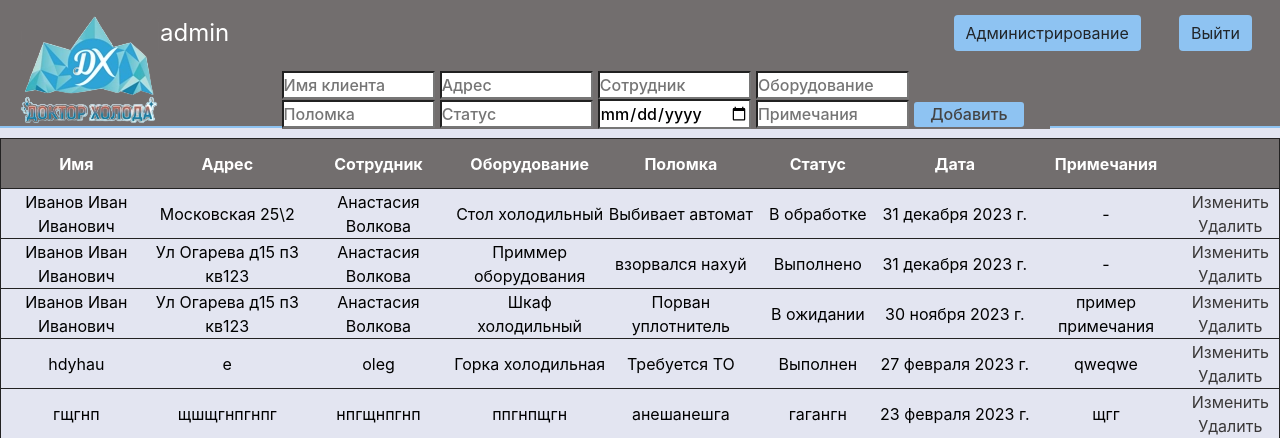
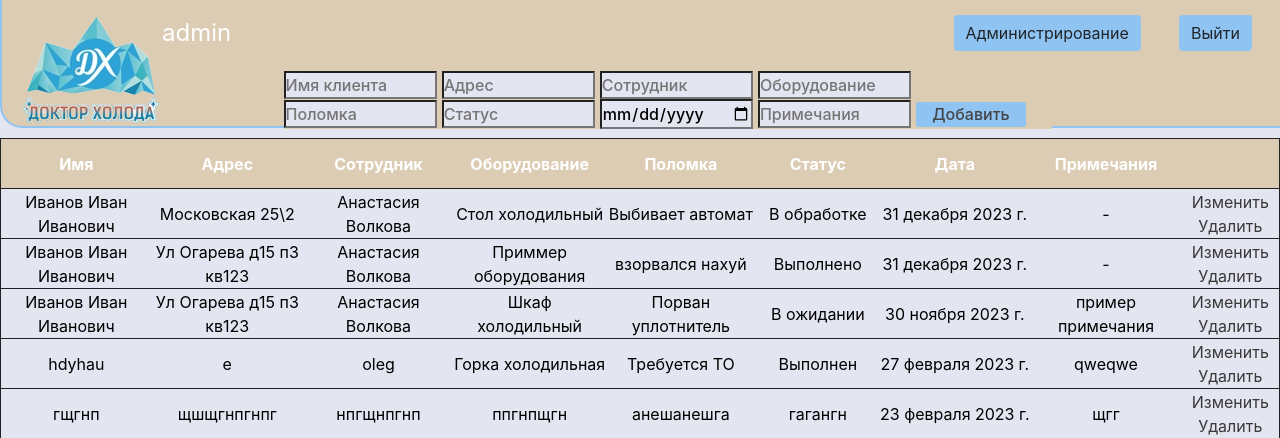
Before and after one commit to InfiniteSpring/project, a Django app: page / in a window 1280 px wide. Shown: the top 438 px of the page. Run offline with Django 4.2, Linux system fonts and the light colour scheme; a user stored in the database is signed in; data comes from the database, SQL or seed files in the repository; both versions use the stored data as it was after the commit; some libraries are stand-ins or nearby versions.

Commit message:
fixed_lists+colors

```diff
--- a/drholod/core/static/core/css/hstyle.css
+++ b/drholod/core/static/core/css/hstyle.css
@@ -12,10 +12,12 @@ aside {
   z-index: 2;
   position: fixed;
   border-bottom: 2px solid rgb(142, 195, 242);
+  border-left: 2px solid rgb(142, 195, 242);
   float: left;
-  background: rgb(114, 110, 110);
+  background: #dcccb3;
   width: 100vw;
   padding-bottom: 0.5%;
+  border-bottom-left-radius: 22px;
   height: 16vh;
   color: black;
 }
@@ -87,6 +89,7 @@ main .table-form {
 }
 .butt:hover {
   transform: scale(1.05);
+  background: yellowgreen;
 }
 .redacte,
 .redactd {
@@ -107,7 +110,7 @@ main .table-form {
 }
 input {
   width: 12vw;
-  background: #fff;
+  background: #e3e5f1;
   color: black;
   font-weight: 500;
 }
@@ -125,7 +128,7 @@ td {
   z-index: 3;
   margin-top: 20px;
   position: fixed;
-  background: rgb(114, 110, 110);
+  background: #dcccb3;
   width: 60vw;
   margin-left: 22vw;
   float: top;
@@ -185,7 +188,7 @@ td {
 }
 */
 th {
-  background: rgb(114, 110, 110);
+  background: #dcccb3;
   color: #fff;
 }
 .spisok {
--- a/drholod/core/templates/homepage.html
+++ b/drholod/core/templates/homepage.html
@@ -37,8 +37,8 @@
                       <input type="text" name="employee" placeholder="Сотрудник" />
                     </td>
                     <td>
-                        <input type="text" name="example" list="exampleList" placeholder="Оборудование">
-                        <datalist id="exampleList">
+                        <input type="text" name="equipment" list="equipment_list" placeholder="Оборудование">
+                        <datalist id="equipment_list">
                             <option value="Стол холодильный">
                             <option value="Стол морозильный">
                             <option value="Низкотемпературная с/с (моноблок)">
@@ -60,8 +60,8 @@
                         </datalist>
                     </td>
                     <td>
-                        <input type="text" name="example1" list="polomka" placeholder="Поломка">
-                        <datalist id="polomka">
+                        <input type="text" name="breaking" list="breaking_list" placeholder="Поломка">
+                        <datalist id="breaking_list">
                             <option value="Поломка">
                             <option value="Высокая температура">
                             <option value="Выдает ошибку">
@@ -85,8 +85,8 @@
                         </datalist>
                     </td>
                     <td>
-                        <input type="text" name="example2" list="status" placeholder="Статус">
-                        <datalist id="status">
+                        <input type="text" name="status" list="status_list" placeholder="Статус">
+                        <datalist id="status_list">
                             <option value="В обработке">
                             <option value="Выполнен">
                         </datalist>
```
Also changed, not shown: drholod/db.sqlite3.
